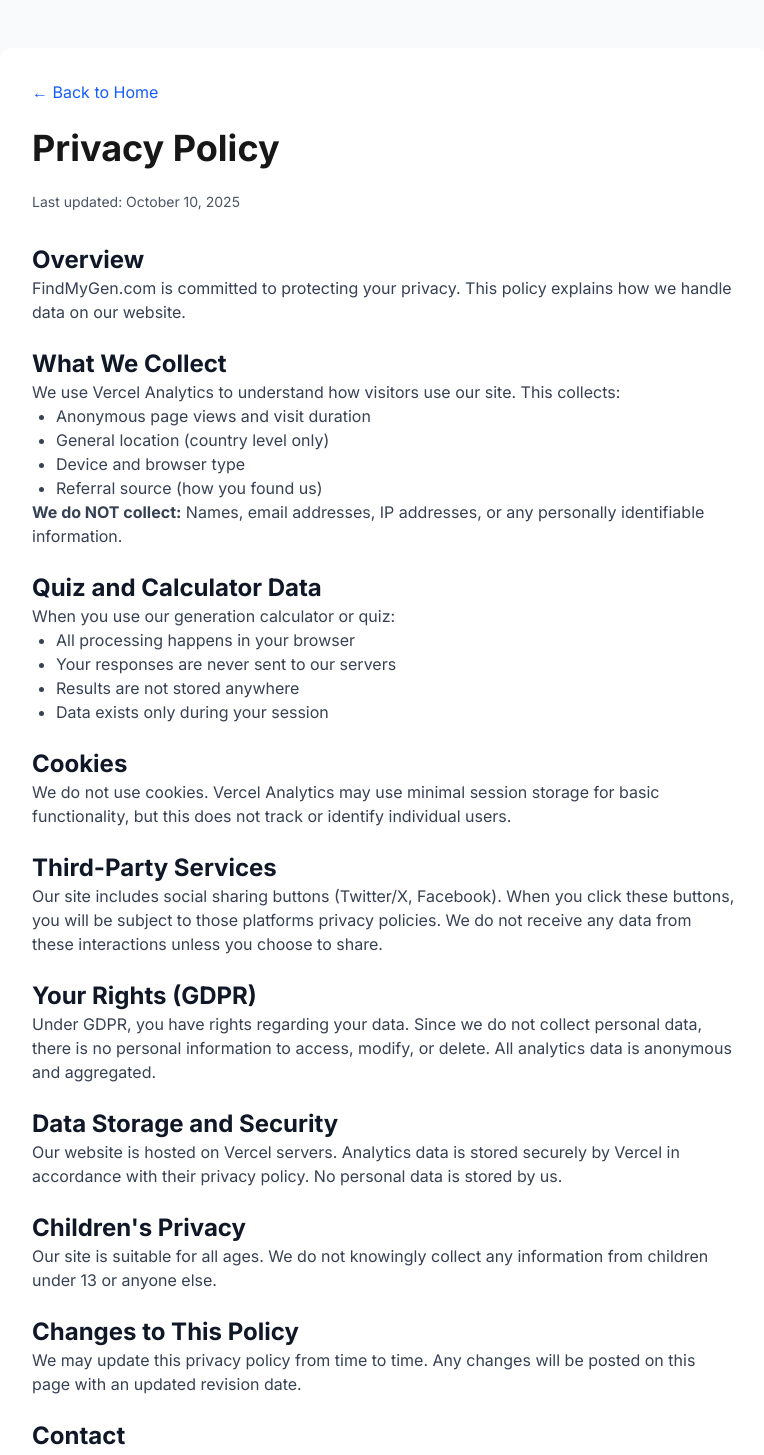
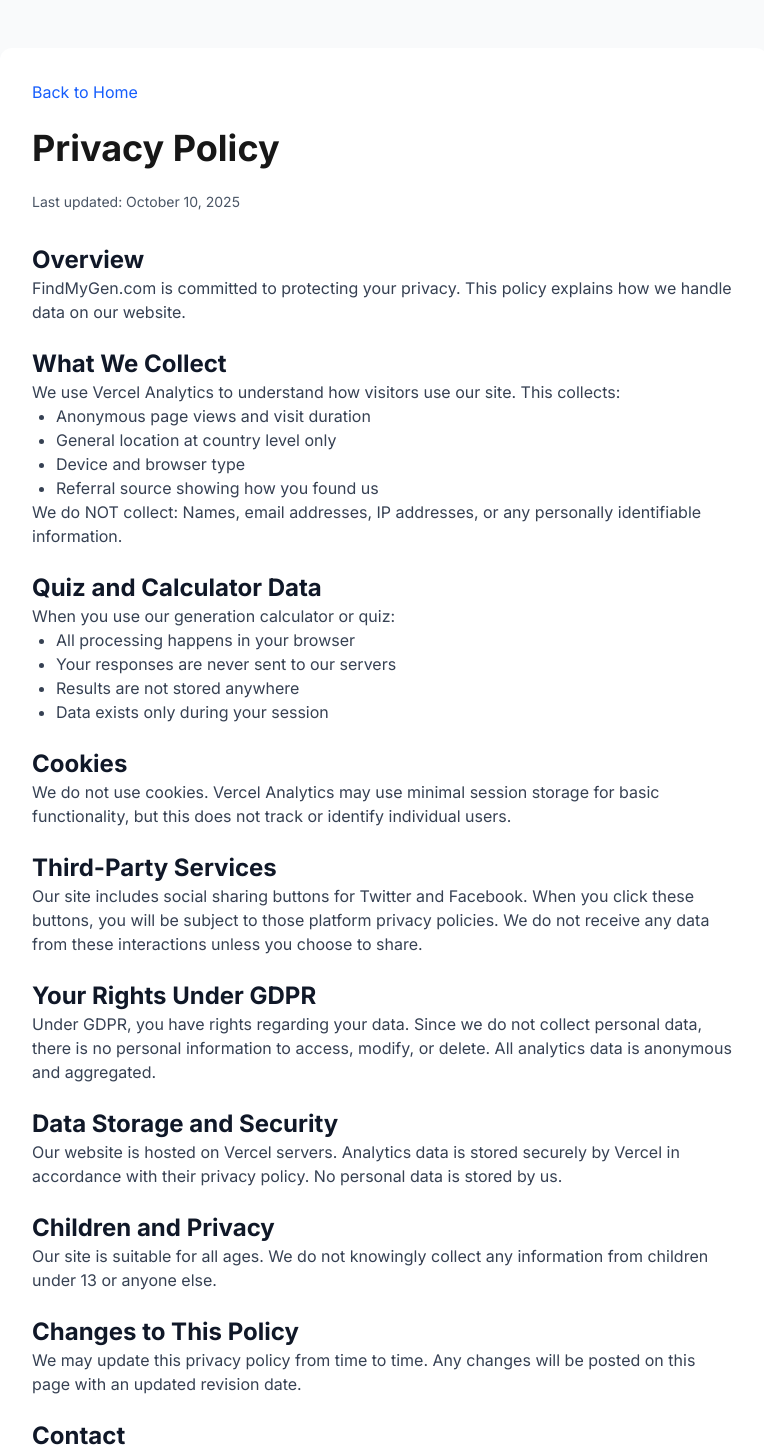
Before and after one commit to duncan-morton/findmygen-site, a Next.js app: page /privacy in a window 1280 px wide. Shown: the top 1455 px of the page, without its empty margins (256-1020 px from the left). Built offline with nearby package versions, Linux system fonts and the light colour scheme.

Commit message:
Add privacy policy with clean text

```diff
--- a/app/privacy/page.js
+++ b/app/privacy/page.js
@@ -10,7 +10,7 @@ export default function PrivacyPage() {
     <div className="min-h-screen bg-gray-50 py-12 px-4">
       <div className="max-w-3xl mx-auto bg-white rounded-xl shadow-lg p-8">
         <div className="mb-6">
-          <Link href="/" className="text-blue-600 hover:text-blue-700">← Back to Home</Link>
+          <Link href="/" className="text-blue-600 hover:text-blue-700">Back to Home</Link>
         </div>
 
         <h1 className="text-4xl font-bold mb-6">Privacy Policy</h1>
@@ -32,12 +32,12 @@ export default function PrivacyPage() {
             </p>
             <ul className="list-disc pl-6 text-gray-700">
               <li>Anonymous page views and visit duration</li>
-              <li>General location (country level only)</li>
+              <li>General location at country level only</li>
               <li>Device and browser type</li>
-              <li>Referral source (how you found us)</li>
+              <li>Referral source showing how you found us</li>
             </ul>
             <p className="text-gray-700">
-              <strong>We do NOT collect:</strong> Names, email addresses, IP addresses, or any personally
+              We do NOT collect: Names, email addresses, IP addresses, or any personally
               identifiable information.
             </p>
           </section>
@@ -66,14 +66,14 @@ export default function PrivacyPage() {
           <section>
             <h2 className="text-2xl font-bold text-gray-900">Third-Party Services</h2>
             <p className="text-gray-700">
-              Our site includes social sharing buttons (Twitter/X, Facebook). When you click these
-              buttons, you will be subject to those platforms privacy policies. We do not receive
+              Our site includes social sharing buttons for Twitter and Facebook. When you click these
+              buttons, you will be subject to those platform privacy policies. We do not receive
               any data from these interactions unless you choose to share.
             </p>
           </section>
 
           <section>
-            <h2 className="text-2xl font-bold text-gray-900">Your Rights (GDPR)</h2>
+            <h2 className="text-2xl font-bold text-gray-900">Your Rights Under GDPR</h2>
             <p className="text-gray-700">
               Under GDPR, you have rights regarding your data. Since we do not collect personal data,
               there is no personal information to access, modify, or delete. All analytics data is
@@ -90,7 +90,7 @@ export default function PrivacyPage() {
           </section>
 
           <section>
-            <h2 className="text-2xl font-bold text-gray-900">Children's Privacy</h2>
+            <h2 className="text-2xl font-bold text-gray-900">Children and Privacy</h2>
             <p className="text-gray-700">
               Our site is suitable for all ages. We do not knowingly collect any information from
               children under 13 or anyone else.
@@ -116,7 +116,7 @@ export default function PrivacyPage() {
 
         <div className="mt-12 pt-6 border-t border-gray-200">
           <Link href="/" className="text-blue-600 hover:text-blue-700 font-semibold">
-            ← Return to FindMyGen
+            Return to FindMyGen
           </Link>
         </div>
       </div>
```
Also changed, not shown: 1 other file (tests, documents, lock files or other folders).
